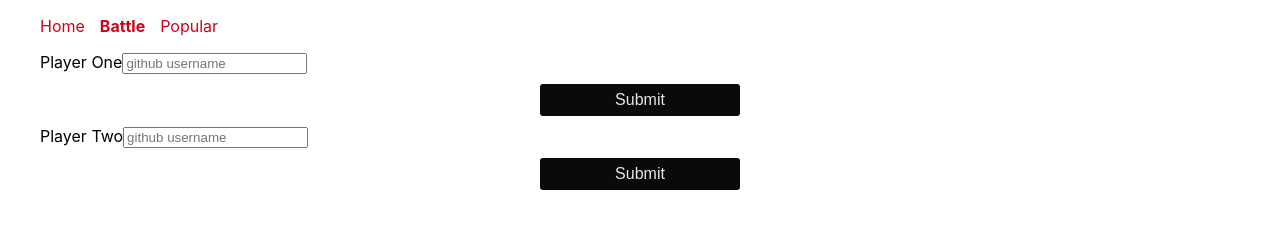
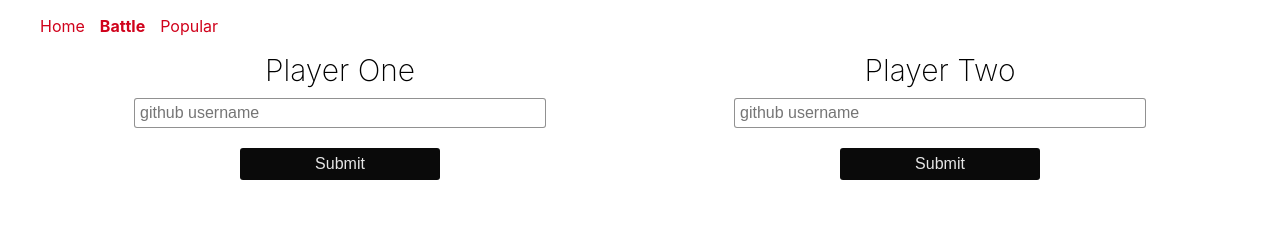
Before and after one commit to aminukano585/github-battle, a React app: page /battle in a window 1280 px wide. Built offline with nearby package versions, Linux system fonts and the light colour scheme.

Commit message:
style battle component

```diff
--- a/app/index.css
+++ b/app/index.css
@@ -18,6 +18,39 @@ a {
 .container {
   max-width: 1200px;
   margin: 0 auto;
+}
+
+.row {
+  display: flex;
+  justify-content: space-around;
+}
+
+.column {
+  display: flex;
+  flex-direction: column;
+  width: 500px;
+  align-items: center;
+}
+
+.column input {
+  border-radius: 3px;
+  margin: 10px 0;
+  padding: 5px;
+  border: 1px solid rgba(0, 0, 0, 0.43);
+  font-size: 16px;
+  width: 80%;
+}
+
+.column label {
+  text-align: center;
+  font-size: 30px;
+  font-weight: 200;
+}
+
+.header {
+  text-align: center;
+  font-size: 30px;
+  font-weight: 200;
 }
 
 .languages {
```
